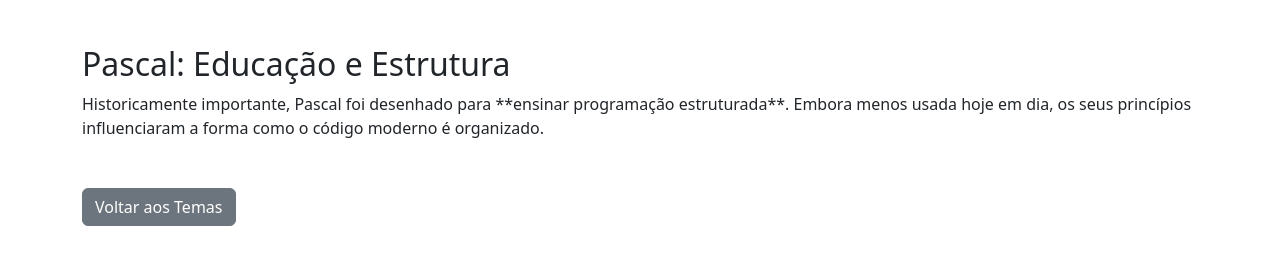
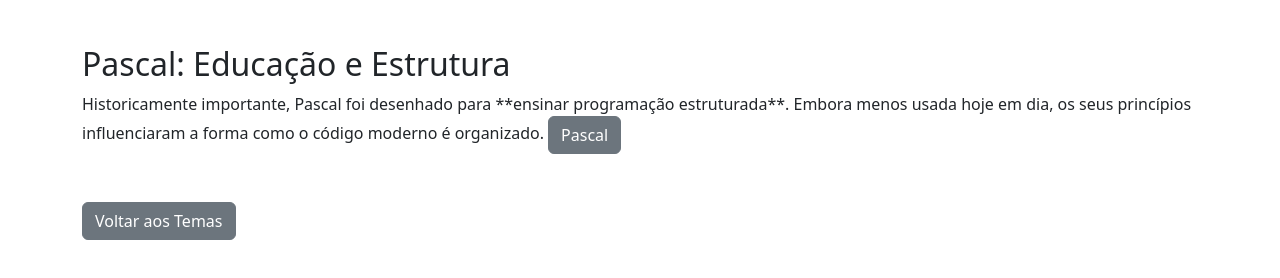
Before and after one commit to profcarlos2006/web1, a plain HTML site: page temas/programacao.html in a window 1280 px wide. Shown: the part 666-944 px from the top of the page. Drawn offline with nearby package versions, Linux system fonts and the light colour scheme.

Commit message:
github 12:47

```diff
--- a/temas/programacao.html
+++ b/temas/programacao.html
@@ -28,7 +28,9 @@
         <p>Uma linguagem de baixo nível, poderosa e eficiente, que serve de base para muitos sistemas operativos e linguagens de programação mais modernas. Essencial para quem precisa de **controlo sobre hardware**.</p>
 
         <h2 class="mt-5">Pascal: Educação e Estrutura</h2>
-        <p>Historicamente importante, Pascal foi desenhado para **ensinar programação estruturada**. Embora menos usada hoje em dia, os seus princípios influenciaram a forma como o código moderno é organizado.</p>
+        <p>Historicamente importante, Pascal foi desenhado para **ensinar programação estruturada**. Embora menos usada hoje em dia, os seus princípios influenciaram a forma como o código moderno é organizado.
+            <a href="progrmacaoguia/guia-pascal.html" class="btn btn-secondary">Pascal</a>
+        </p>
 
         <p class="mt-5"><a href="../index.html" class="btn btn-secondary">Voltar aos Temas</a></p>
     </div>
```
